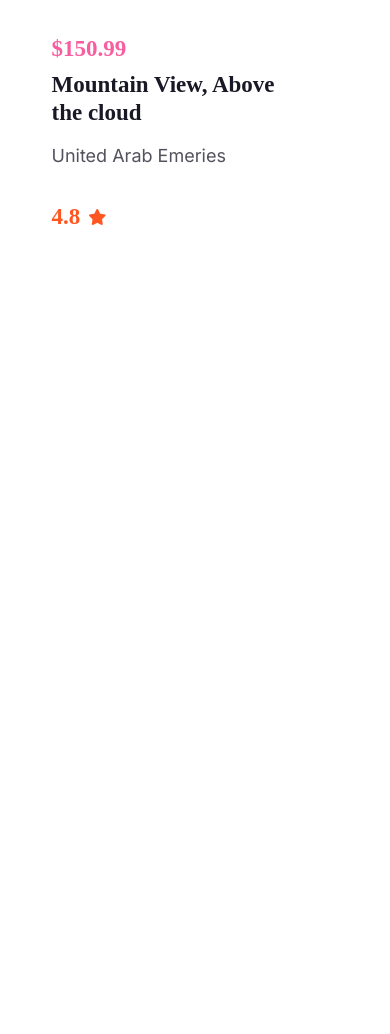
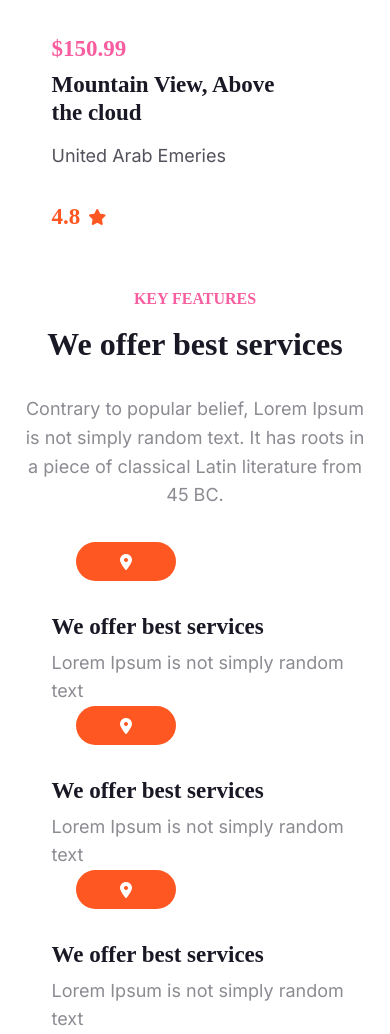
Before and after one commit to ketiladzeshotiko/HomeWork9, a plain HTML site: page index.html in a window 390 px wide. Shown: the part 3837-4871 px from the top of the page. Before the commit the page ends 4068 px from the top, so only its background shows below. Drawn offline with Linux system fonts and the light colour scheme.

Commit message:
add section4,styles and responsive

```diff
--- a/css/style.css
+++ b/css/style.css
@@ -332,6 +332,84 @@ margin-top: 16px;
 }
 
 
+/* section4 */
+.container-sec{
+  /* background-color: rgb(85, 50, 69); */
+  max-width: 1140px;
+    width: 90%;
+    margin: 0 auto;
+    padding-top: 64px;
+}
+.keyh4{
+font-weight: 700;
+font-size: 23px;
+line-height: 120%;
+letter-spacing: 20%;
+text-transform: uppercase;
+color: #F85E9F;
+}
+.keyh3{
+font-weight: 700;
+font-size: 44px;
+line-height: 120%;
+letter-spacing: 0%;
+color: #191825;
+margin-top: 16px;
+}
+.keyp{
+  font-family: "Inter", sans-serif;
+font-weight: 400;
+font-size: 18px;
+line-height: 160%;
+letter-spacing: 0%;
+color: #19182580;
+margin-top: 32px;
+}
+.minidiv-h6{
+font-weight: 700;
+font-size: 23px;
+line-height: 120%;
+letter-spacing: 0%;
+color: #191825;
+}
+.minidiv-p{
+  font-family: "Inter", sans-serif;
+font-weight: 400;
+font-size: 18px;
+line-height: 160%;
+letter-spacing: 0%;
+color: #19182580;
+margin-top: 8px;
+}
+.location{
+  width: 100px;
+  height: 100px;
+  border-radius: 32px;
+  background-color: #FF5722;
+  display: flex;
+  align-items: center;
+  justify-content: center;
+  text-align: center;
+  margin-left: 32px;
+}
+.fa-location-dot{
+  color: white;
+}
+.locationDIV{
+  display: flex;
+  align-items: center;
+  column-gap: 32px;
+  height: 164px;
+}
+.iconsDIV{
+  margin-top: 64px;
+}
+
+
+
+
+
+
 @media (max-width: 1024px){
   nav{
     display: none;
@@ -430,8 +508,12 @@ text-align: center;
    .picture-div{
     width: 278px;
   }
-
-
+  .keyDIV{
+    text-align: center;
+  }
+  .keyh3{
+    font-size: 40px;
+  }
 }
 
 
@@ -519,4 +601,30 @@ font-family: "Inter", sans-serif;
   .smallDIV{
     row-gap: 8px;
   }
+  .keyh4{
+    font-size: 16px;
+    margin-bottom: 16px;
+  }
+  .keyh3{
+    font-size: 32px;
+  }
+  .keyp{
+    margin-top: 32px;
+  }
+
+  .iconsDIV{
+    margin-top: 32px;
+  }
+  .locationDIV{
+    flex-direction: column;
+    padding-left: 32px;
+  }
+  .miniDIV{
+    margin-top: 32px;
+    text-align: start;
+  }
+  .location{
+    margin-right: 202px;
+    height: 100px;
+  }
 }
--- a/index.html
+++ b/index.html
@@ -179,5 +179,46 @@
 
     </div>
     </section>
+    <!-- section4 -->
+     <section>
+        <div class="container-sec">
+<div class="keyDIV">
+<h4 class="keyh4">Key features</h4>
+<h3 class="keyh3">We offer best services</h3>
+<p class="keyp">Contrary to popular belief, Lorem Ipsum is not simply random text. It has roots in a piece of classical Latin literature
+    from 45 BC.</p>
+    <div class="iconsDIV">
+
+        <div class="locationDIV">
+            <div class="location">
+              <i class="fa-solid fa-location-dot"></i>
+            </div>
+            <div class="miniDIV">
+          <h6 class="minidiv-h6">We offer best services</h6>
+          <p class="minidiv-p">Lorem Ipsum is not simply random text</p>
+            </div>
+             </div>
+             <div class="locationDIV">
+                <div class="location">
+                  <i class="fa-solid fa-location-dot"></i>
+                </div>
+                <div class="miniDIV">
+              <h6 class="minidiv-h6">We offer best services</h6>
+              <p class="minidiv-p">Lorem Ipsum is not simply random text</p>
+                </div>
+                 </div>
+                 <div class="locationDIV">
+                    <div class="location">
+                      <i class="fa-solid fa-location-dot"></i>
+                    </div>
+                    <div class="miniDIV">
+                  <h6 class="minidiv-h6">We offer best services</h6>
+                  <p class="minidiv-p">Lorem Ipsum is not simply random text</p>
+                    </div>
+                     </div>
+    </div>
+</div>
+        </div>
+     </section>
 </body>
 </html>
```
